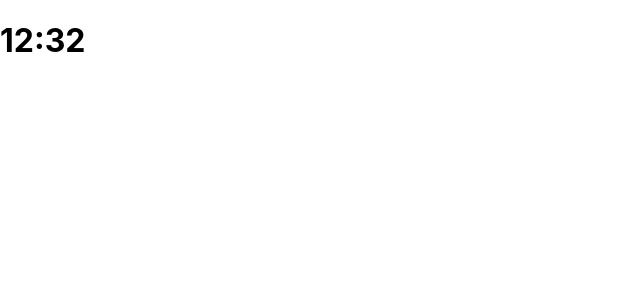
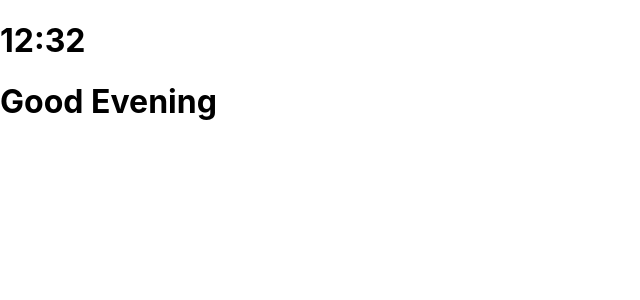
Before and after one commit to dwyfrequency/gratitudemomentum, a React (Create React App) app: page / in a window 1280 px wide. Shown: the top 300 px of the page, without its empty margins (0-640 px from the left). Built offline with nearby package versions, Linux system fonts and the light colour scheme.

Commit message:
adding greeting t dboard

```diff
--- a/src/components/Dashboard.js
+++ b/src/components/Dashboard.js
@@ -11,6 +11,7 @@ class Dashboard extends Component {
     console.log("componentDidMount");
     this.intervalId = setInterval(() => {
       this.setTime();
+      this.setGreeting();
     }, 1000);
   };
   componentWillUnmount = () => {
@@ -31,10 +32,28 @@ class Dashboard extends Component {
     });
   }
 
+  getGreeting() {
+    const hrs = this.state.time.split(":")[0];
+    if (hrs < 12 && hrs > 4) {
+      return "Good Morning";
+    } else if (hrs > 12 && hrs < 4) {
+      return "Good Afternoon";
+    } else {
+      return "Good Evening";
+    }
+  }
+
+  setGreeting() {
+    this.setState({
+      greeting: this.getGreeting()
+    });
+  }
+
   render() {
     return (
       <div>
         <h1>{this.state.time}</h1>
+        <h1>{this.state.greeting}</h1>
       </div>
     );
   }
```
